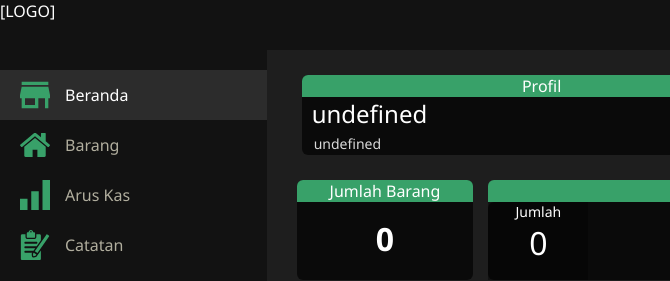
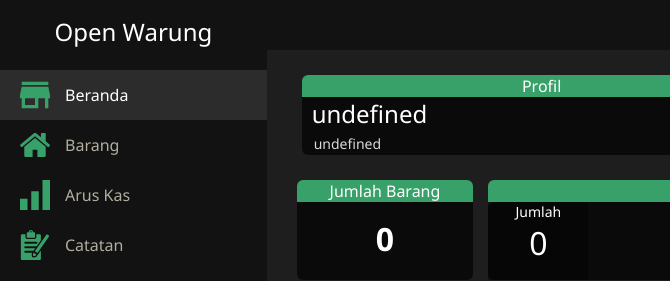
Before and after one commit to keanutaufan/open-warung, an Electron app: page src/renderer/main_window/main-window.html in a window 1600 px wide. Shown: the top 281 px of the page, 0-670 px from the left. Drawn offline with Linux system fonts and the light colour scheme; no server answers.

Commit message:
Penambahan logo (text) pada sidebar Ini akan menjadi logo sidebar sementara sampai logo asli dibuat

```diff
--- a/src/assets/css/main-window.css
+++ b/src/assets/css/main-window.css
@@ -47,6 +47,9 @@ body {
 
 #sidebar > #logo {
     background: #121212;
+    font-size: 24px;
+    text-align: center;
+    margin-top: 15px;
 }
 
 #sidebar > #menu {
--- a/src/renderer/main_window/main-window.html
+++ b/src/renderer/main_window/main-window.html
@@ -16,7 +16,7 @@
 
     <div id="sidebar">
         <div id="logo">
-            [LOGO]
+            Open Warung
         </div>
         <div id="menu">
             <div class="menu-item selected" onclick="menuNavigate(0)">
```
